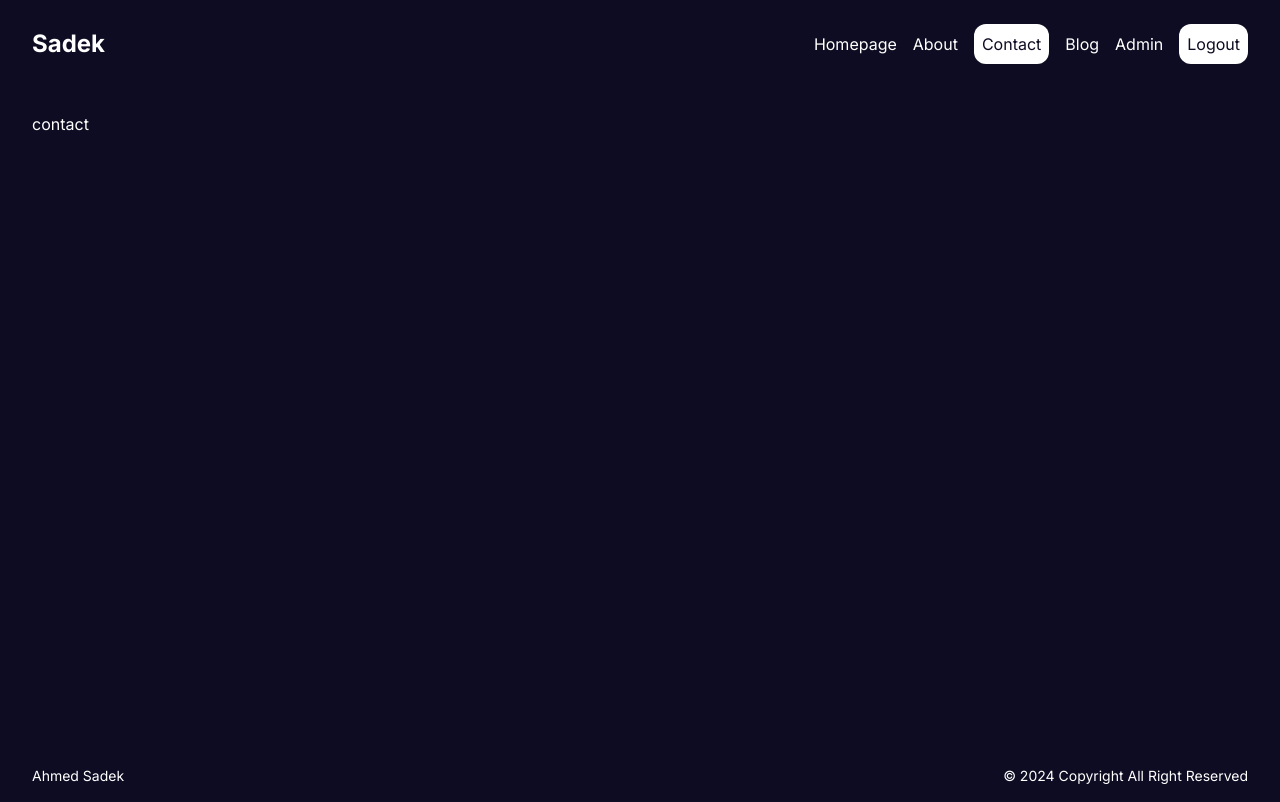
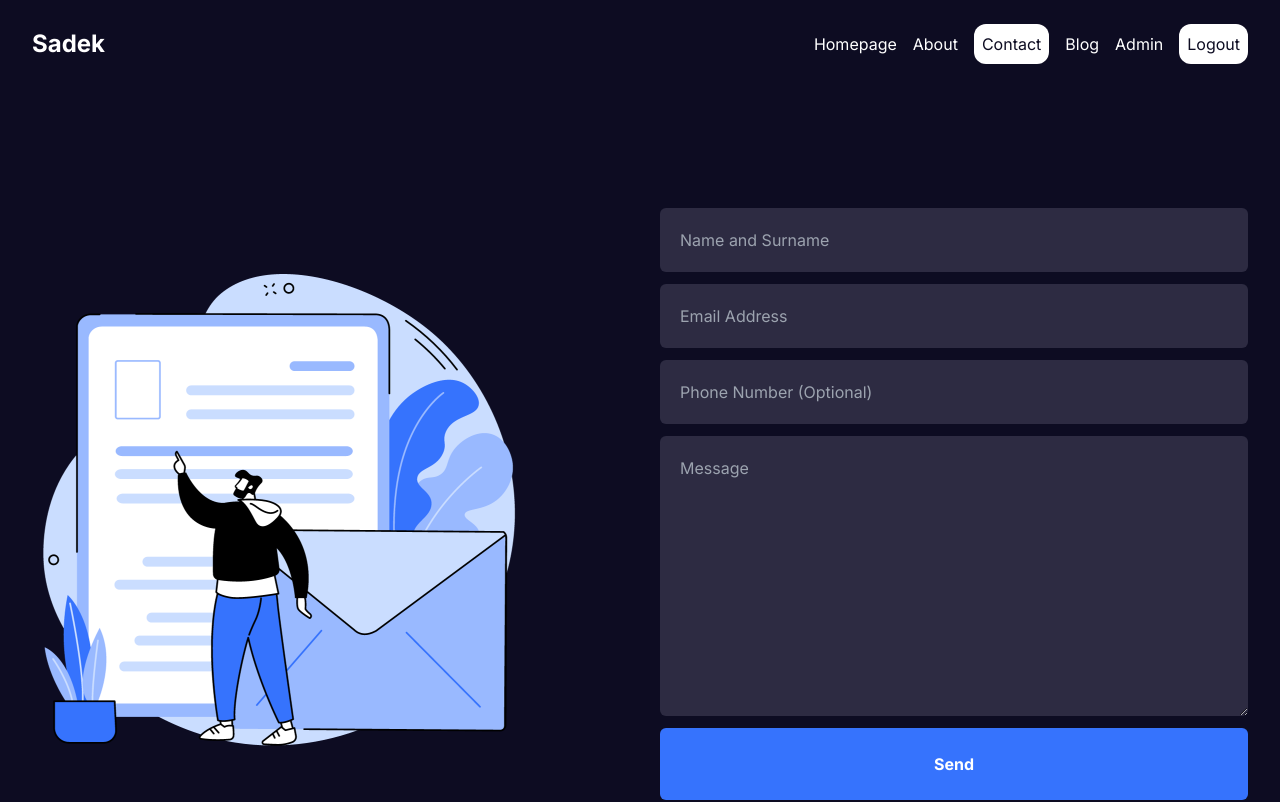
Before and after one commit to Ahmed-Sadek89/nextjs14-application, a Next.js app: page /contact in a window 1280 px wide. Shown: the top 802 px of the page. Built offline with nearby package versions, Linux system fonts and the light colour scheme.

Commit message:
develop contact page design

```diff
--- a/src/app/about/page.tsx
+++ b/src/app/about/page.tsx
@@ -1,5 +1,10 @@
 import Image from 'next/image'
 import React from 'react'
+
+export const metadata = {
+  title: "About",
+  description: "this is about page"
+}
 
 const Page = () => {
   return (
--- a/src/app/contact/page.tsx
+++ b/src/app/contact/page.tsx
@@ -1,8 +1,46 @@
+import Image from 'next/image'
 import React from 'react'
+
+export const metadata = {
+  title: "Conatct",
+  description: "this is contact page"
+}
 
 const Page = () => {
   return (
-    <div>contact</div>
+    <main className='flex flex-col lg:flex-row justify-around items-baseline lg:items-center py-10 lg:py-24 gap-10'>
+      <section className='w-full lg:w-1/2 h-full'>
+        <div className='relative w-full h-[50vh] lg:w-[500px] lg:h-[500px]'>
+          <Image src='/contact.png' alt='contact' fill className='object-contain' />
+        </div>
+      </section>
+      <section className='w-full lg:w-1/2'>
+        <form className='flex flex-col gap-3'>
+          <input
+            type="text"
+            placeholder="Name and Surname"
+            className='outline-none rounded-md bg-customSoft p-5'
+          />
+          <input
+            type="email"
+            placeholder="Email Address"
+            className='outline-none rounded-md bg-customSoft p-5'
+          />
+          <input
+            type="number"
+            placeholder="Phone Number (Optional)"
+            className='outline-none rounded-md bg-customSoft p-5'
+          />
+          <textarea
+            cols={30}
+            rows={10}
+            placeholder="Message"
+            className='outline-none rounded-md bg-customSoft p-5'
+          ></textarea>
+          <button className='bg-customBtnBg py-6 rounded-md font-bold'>Send</button>
+        </form>
+      </section>
+    </main>
   )
 }
 
--- a/src/app/page.tsx
+++ b/src/app/page.tsx
@@ -1,6 +1,10 @@
 import Image from 'next/image'
 import React from 'react'
 
+export const metadata = {
+    title: "Homepage",
+    description: "this is Homepage"
+}
 const Page = () => {
     return (
         <main className='flex flex-col-reverse lg:flex-row justify-between items-baseline lg:items-center gap-10'>
```
